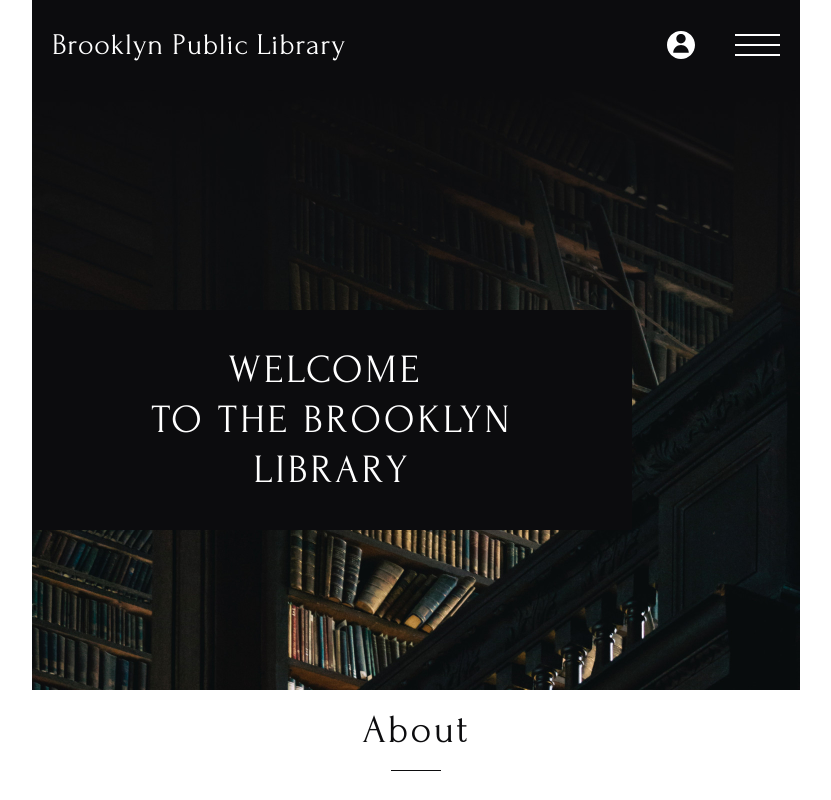
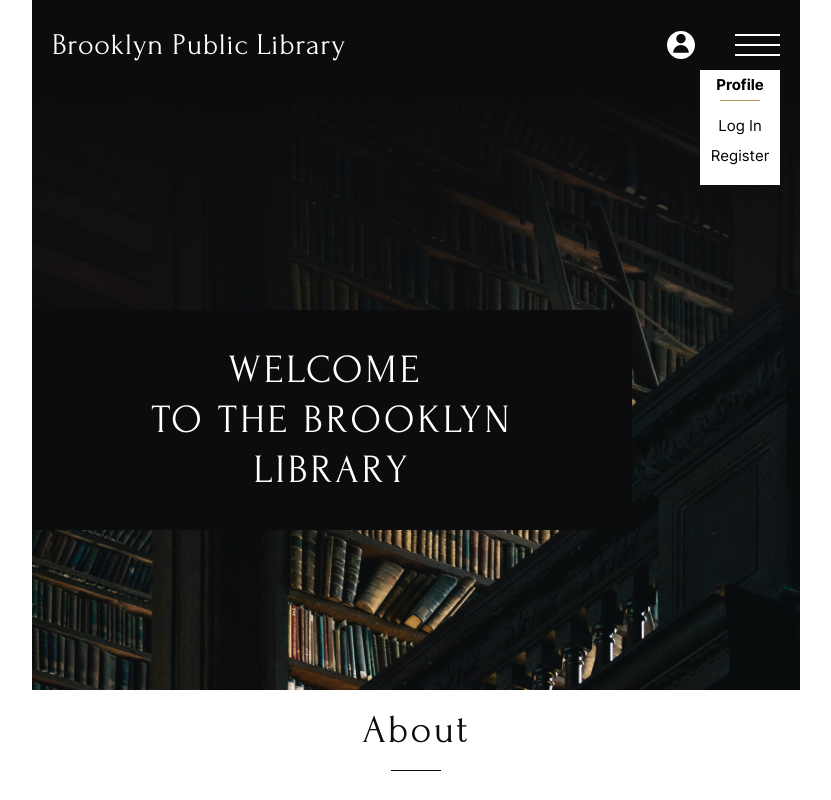
Before and after one commit to lelderbe/lelderbe-JSFEPRESCHOOL2023Q2, a website with bundled scripts: page library/index.html in a window 1280 px wide. Both pictures are taken after a click on the element 905 px from the left and 45 px from the top of the page. Shown: the top 800 px of the page, without its empty margins (224-1055 px from the left). Built offline with nearby package versions, Linux system fonts and the light colour scheme.

Commit message:
draft: start modals

```diff
--- a/library/index.html
+++ b/library/index.html
@@ -25,6 +25,14 @@
                     </ul>
                 </nav>
                 <span class="icon icon_profile"></span>
+                <div class="profile profile_hide">
+                    <div class="profile__title">Profile</div>
+                    <div class="profile__divider"></div>
+                    <ul class="profile__links">
+                        <li><a id="login-link" href="#">Log In</a></li>
+                        <li><a id="register-link" href="#">Register</a></li>
+                    </ul>
+                </div>
                 <span class="icon icon_burger" id="menu-button"></span>
             </div>
         </div>
@@ -291,6 +299,11 @@
             </div>
         </div>
     </footer>
+
+    <!-- <section class="modal-login">
+        <div class="modal__wrapper"></div>
+        <div class="modal__panel"></div>
+    </section> -->
     <script type="module" src="js/index.js"></script>
 </body>
 
--- a/library/js/index.js
+++ b/library/js/index.js
@@ -1,30 +1,86 @@
 import { booksAPI } from './booksAPI.js';
 
 document.addEventListener('DOMContentLoaded', () => {
-    // Burger menu -----------------------------------------------------------------------------------------------
-    const burgerMenuBtn = document.querySelector('#menu-button');
-    const menuPanel = document.querySelector('#menu');
+    // Local storage ---------------------------------------------------------------------------------------------
+    const state = {
+        // user: {
+        //     firstName: null,
+        //     lastName: null,
+        //     email: null,
+        //     password: null,
+        // },
+    };
 
-    if (!burgerMenuBtn || !menuPanel) {
+    state.user = localStorage.getItem('user') ? JSON.parse(localStorage.getItem('user')) : undefined;
+
+    console.log('state:', state);
+
+    function addModalListeners({ button, panel, buttonClass, hideModalClass, showModalClass }) {
+        const modalOpenButton = document.querySelector(button);
+        const modalBody = document.querySelector(panel);
+
+        // if (!modalOpenButton || !modalBody) {
+        if (!modalBody) {
             return;
         }
 
-    burgerMenuBtn.addEventListener('click', (e) => {
+        modalOpenButton?.addEventListener('click', (e) => {
             e.stopPropagation();
-        burgerMenuBtn.classList.toggle('icon_burger-close');
-        menuPanel.classList.toggle('navigation_show');
+            if (buttonClass) modalOpenButton?.classList.toggle(buttonClass);
+            if (hideModalClass) modalBody.classList.toggle(hideModalClass);
+            if (showModalClass) modalBody.classList.toggle(showModalClass);
         });
 
-    menuPanel.addEventListener('click', (e) => {
+        modalBody.addEventListener('click', (e) => {
             if (e.target.localName !== 'a') {
                 e.stopPropagation();
             }
         });
 
         document.body.addEventListener('click', () => {
-        burgerMenuBtn.classList.remove('icon_burger-close');
-        menuPanel.classList.remove('navigation_show');
+            if (buttonClass) modalOpenButton?.classList.remove(buttonClass);
+            if (hideModalClass) modalBody.classList.add(hideModalClass);
+            if (showModalClass) modalBody.classList.remove(showModalClass);
         });
+    }
+
+    // Burger menu -----------------------------------------------------------------------------------------------
+    // const burgerMenuBtn = document.querySelector('#menu-button');
+    // const menuPanel = document.querySelector('#menu');
+
+    // if (!burgerMenuBtn || !menuPanel) {
+    //     return;
+    // }
+
+    // burgerMenuBtn.addEventListener('click', (e) => {
+    //     e.stopPropagation();
+    //     burgerMenuBtn.classList.toggle('icon_burger-close');
+    //     menuPanel.classList.toggle('navigation_show');
+    // });
+
+    // menuPanel.addEventListener('click', (e) => {
+    //     if (e.target.localName !== 'a') {
+    //         e.stopPropagation();
+    //     }
+    // });
+
+    // document.body.addEventListener('click', () => {
+    //     burgerMenuBtn.classList.remove('icon_burger-close');
+    //     menuPanel.classList.remove('navigation_show');
+    // });
+
+    // addModalListeners('#menu-button', '#menu', 'icon_burger-close', 'navigation_show');
+    addModalListeners({ button: '#menu-button', panel: '#menu', buttonClass: 'icon_burger-close', showModalClass: 'navigation_show' });
+
+    // Profile menu -----------------------------------------------------------------------------------------
+    // const profileMenuBtn = document.querySelector('.icon_profile');
+    // const profileMenu = document.querySelector('.profile');
+
+    // profileMenuBtn.addEventListener('click', () => {
+    //     profileMenu.classList.toggle('profile_hide');
+    // });
+
+    addModalListeners({ button: '.icon_profile', panel: '.profile', hideModalClass: 'profile_hide' });
 
     // About ------------------------------------------------------------------------------------------------
     const dotsParent = document.querySelector('.slider__dots');
--- a/library/sass/layout/_header.scss
+++ b/library/sass/layout/_header.scss
@@ -72,3 +72,52 @@
         }
     }
 }
+
+.profile {
+    position: absolute;
+    top: 100%;
+    right: 0;
+    width: 80px;
+    height: 115px;
+    padding-top: 5px;
+    font: normal 400 15px / 20px $ff-primary;
+    color: #000;
+    background-color: $c-light;
+    transition: opacity 0.3s ease-out;
+    overflow: hidden;
+
+    &__title {
+        font: normal 700 15px / 20px $ff-primary;
+        color: #000;
+        text-align: center;
+    }
+
+    &__divider {
+        margin: 5px 20px 15px;
+        border-bottom: 1px solid $c-colored;
+    }
+
+    &__links {
+        list-style: none;
+
+        li {
+            margin-bottom: 10px;
+            text-align: center;
+
+            a,
+            a:visited {
+                color: #000;
+            }
+
+            a:hover {
+                color: $c-colored;
+            }
+        }
+    }
+
+    &_hide {
+        height: 0;
+        padding-top: 0;
+        opacity: 0;
+    }
+}
```
Also changed, not shown: library/css/style.css, 1 other file. Lines whose indentation alone changed are shown as unchanged.
